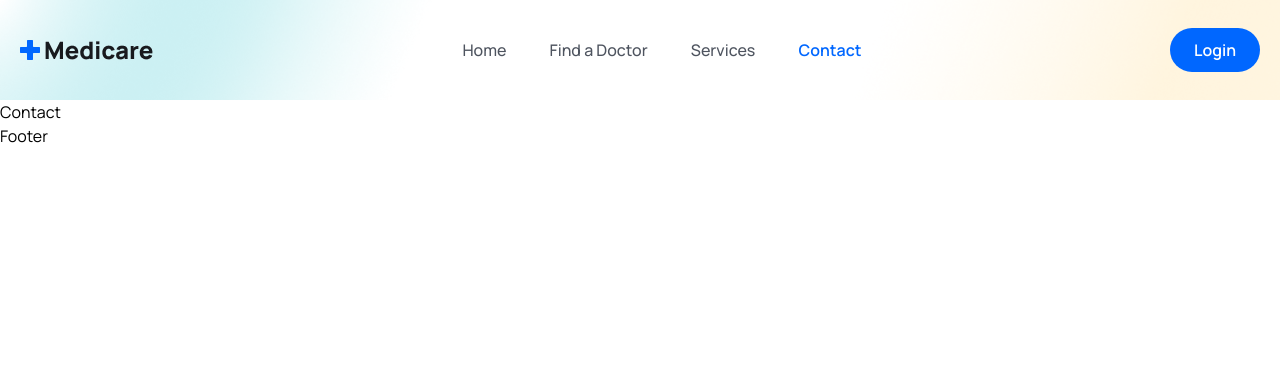
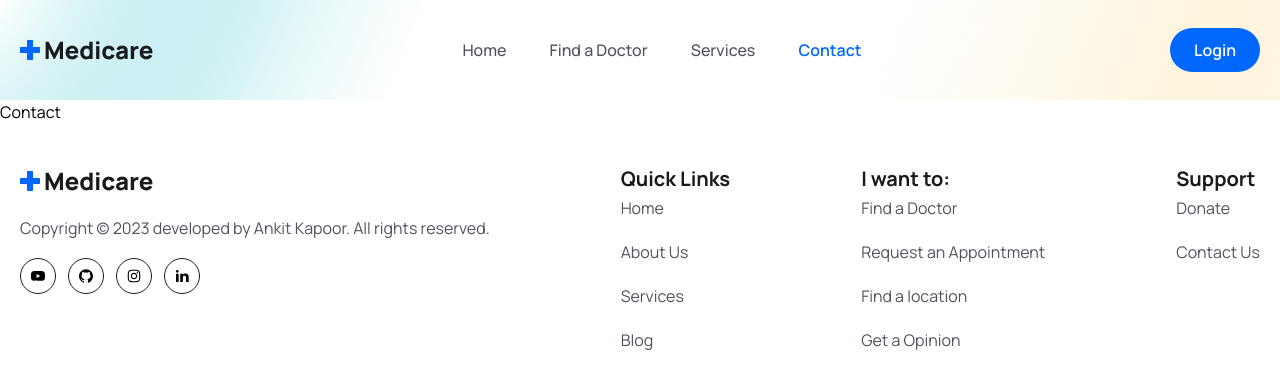
Before and after one commit to ankitkapoor8437/medicare-project-react, a React (Create React App) app: page /contact in a window 1280 px wide. Shown: the top 388 px of the page. Built offline with nearby package versions, Linux system fonts and the light colour scheme.

Commit message:
Completed the footer section.

```diff
--- a/src/components/footer/Footer.jsx
+++ b/src/components/footer/Footer.jsx
@@ -1,8 +1,151 @@
 import React from 'react'
+import { Link } from 'react-router-dom'
+import logo from '../../assets/images/logo.png'
+import { RiLinkedinFill } from 'react-icons/ri'
+import { AiFillYoutube, AiFillGithub, AiOutlineInstagram } from 'react-icons/ai'
+
+const socialLinks = [
+  {
+    path: "",
+    icon: <AiFillYoutube className='group-hover:text-white w-4 h-5' />,
+  },
+  {
+    path: "",
+    icon: <AiFillGithub className='group-hover:text-white w-4 h-5' />,
+  },
+  {
+    path: "",
+    icon: <AiOutlineInstagram className='group-hover:text-white w-4 h-5' />,
+  },
+  {
+    path: "",
+    icon: <RiLinkedinFill className='group-hover:text-white w-4 h-5' />,
+  },
+];
+
+const quickLinks1 = [
+  {
+    path: '/home',
+    display: 'Home',
+  },
+  {
+    path: '/',
+    display: 'About Us',
+  },
+  {
+    path: '/services',
+    display: 'Services',
+  },
+  {
+    path: '/',
+    display: 'Blog',
+  },
+];
+
+const quickLinks2 = [
+  {
+    path: '/find-a-doctor',
+    display: 'Find a Doctor',
+  },
+  {
+    path: '/',
+    display: 'Request an Appointment',
+  },
+  {
+    path: '/',
+    display: 'Find a location',
+  },
+  {
+    path: '/',
+    display: 'Get a Opinion',
+  },
+];
+
+const quickLinks3 = [
+  {
+    path: '/',
+    display: 'Donate',
+  },
+  {
+    path: '/contact',
+    display: 'Contact Us',
+  },
+];
 
 const Footer = () => {
+  const year = new Date().getFullYear();
   return (
-    <div>Footer</div>
+    <footer className='pb-16 pt-10'>
+      <div className='container'>
+        <div className='flex justify-between flex-col md:flex-row flex-wrap gap-[30px]'>
+          <div>
+            <img src={logo} alt="" />
+            <p className='text-[16px] leading-7 font-[400] text-textColor mt-4'>
+              Copyright &#169; {year} developed by Ankit Kapoor. All rights reserved.
+            </p>
+
+            <div className='flex items-center gap-3 mt-4'>
+              {socialLinks.map(({ path, icon, index }) => (
+                <Link to={path}
+                  key={index}
+                  className='w-9 h-9 border border-solid border-[#181A1E] rounded-full flex items-center justify-center group hover:bg-primaryColor hover:border-none' >{icon}</Link>
+              ))}
+            </div>
+          </div>
+
+          <div>
+            <h2 className='text-[20px] leading-[30px] font-[700] text-headingColor'>
+              Quick Links
+            </h2>
+
+            <ul>
+              {quickLinks1.map(({ index, path, display }) => (
+                <li key={index} className='mb-4'>
+                  <Link to={path} className='text-[16px] leading-7 font-[400] text-textColor'>
+                    {display}
+                  </Link>
+                </li>
+              ))}
+            </ul>
+          </div>
+
+          <div>
+            <h2 className='text-[20px] leading-[30px] font-[700] text-headingColor'>
+              I want to:
+            </h2>
+
+            <ul>
+              {quickLinks2.map(({ index, path, display }) => (
+                <li key={index} className='mb-4'>
+                  <Link to={path} className='text-[16px] leading-7 font-[400] text-textColor'>
+                    {display}
+                  </Link>
+                </li>
+              ))}
+            </ul>
+          </div>
+
+          <div>
+            <h2 className='text-[20px] leading-[30px] font-[700] text-headingColor'>
+              Support
+            </h2>
+
+            <ul>
+              {quickLinks3.map(({ index, path, display }) => (
+                <li key={index} className='mb-4'>
+                  <Link to={path} className='text-[16px] leading-7 font-[400] text-textColor'>
+                    {display}
+                  </Link>
+                </li>
+              ))}
+            </ul>
+          </div>
+
+
+
+        </div>
+      </div>
+    </footer>
   )
 }
 
```
